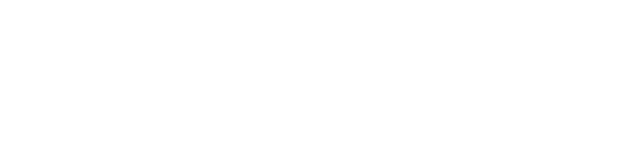
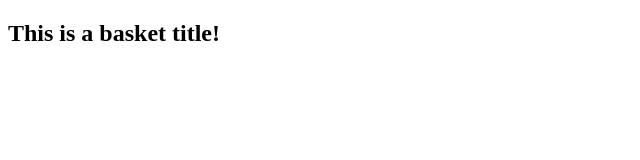
Before and after one commit to PogodaevAG/special-app, a plain HTML site: page index.html in a window 1280 px wide. Shown: the whole page, without its empty margins (0-640 px from the left). Drawn offline with Linux system fonts and the light colour scheme.

```diff
--- a/index.html
+++ b/index.html
@@ -10,5 +10,12 @@
         <nav class="header-nav">
         </nav>
     </header>
+    <main class="main">
+        <section class="basket-section">
+            <h2 class="basket-secsion-title">
+                This is a basket title!
+            </h2>
+        </section>
+    </main>
 </body>
 </html>
```
